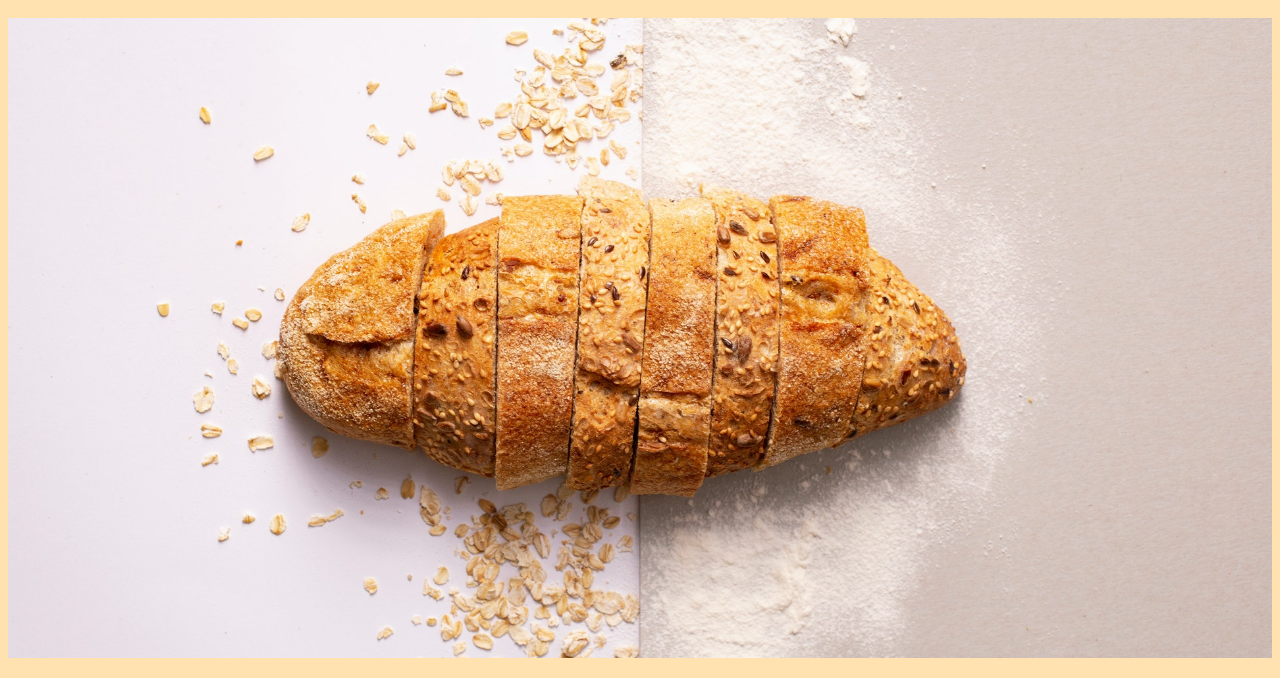
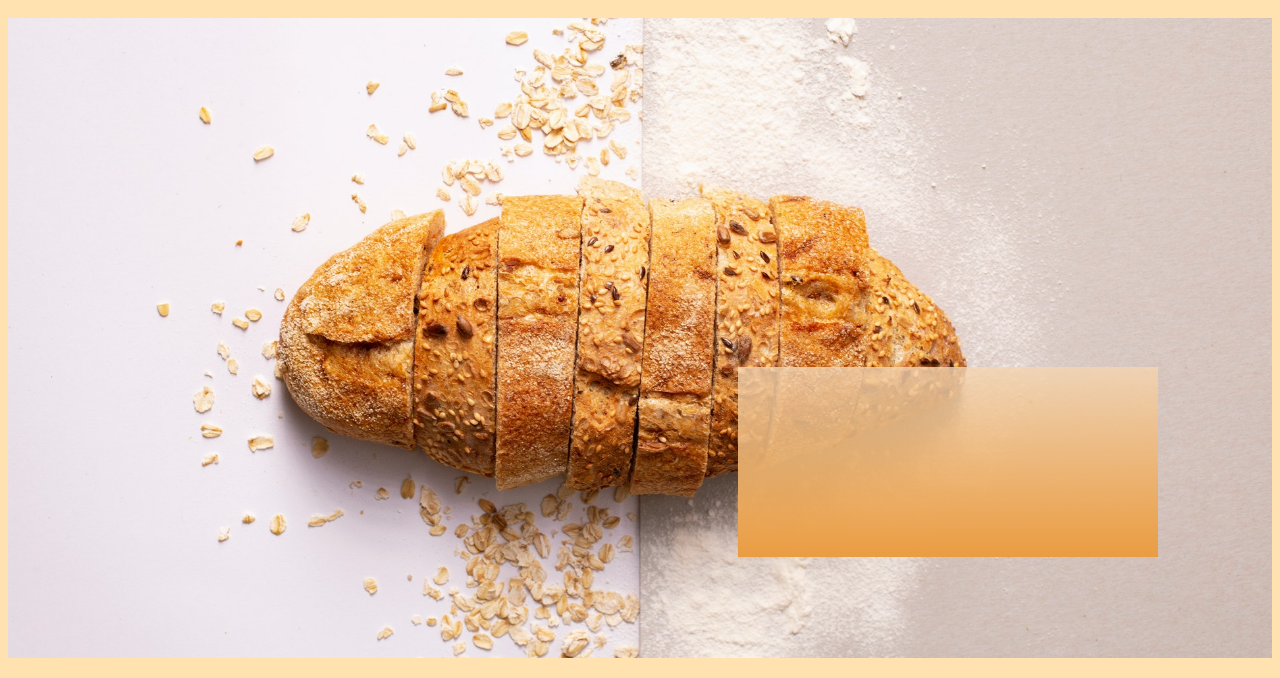
Before and after one commit to DaniPK23/web-site, a plain HTML site: page src/index.html in a window 1280 px wide. Shown: the part 155-833 px from the top of the page. Drawn offline with Linux system fonts and the light colour scheme.

Commit message:
add sec-about__block

```diff
--- a/src/css/style.css
+++ b/src/css/style.css
@@ -38,4 +38,17 @@ li:last-child {
     background-image: url(../img/01-Картинка-фона.jpg);
     background-position: center;
     background-size: cover;
+    position: relative;
 }
+
+.sec-about__block {
+    height: 190px;
+    width: 420px;
+    background: linear-gradient(180deg, rgba(244, 213, 178, 0.8) 0%, rgba(234, 156, 65) 100%);
+
+    position: absolute;
+    top: 349px;
+    left: 730px;
+
+
+}
--- a/src/index.html
+++ b/src/index.html
@@ -22,6 +22,7 @@
 
     <main>
         <section class="sec-about">
+            <div class="sec-about__block"></div>
         </section>
         <section></section>
         <section></section>
@@ -33,3 +34,10 @@
 
 </body>
 </html>
+
+<!-- <div class="sec-about__block">
+    <h1>Специальный заказ</h1>
+    <p>Повседневная практика показывает, что дальнейшее развитие различных форма деятельности требуют от нас анализа
+        новых продложений. Равным образом и место обучения кадров позволяет оценить значение существенных финансовых и
+        административных условий.</p>
+</div> -->
```
